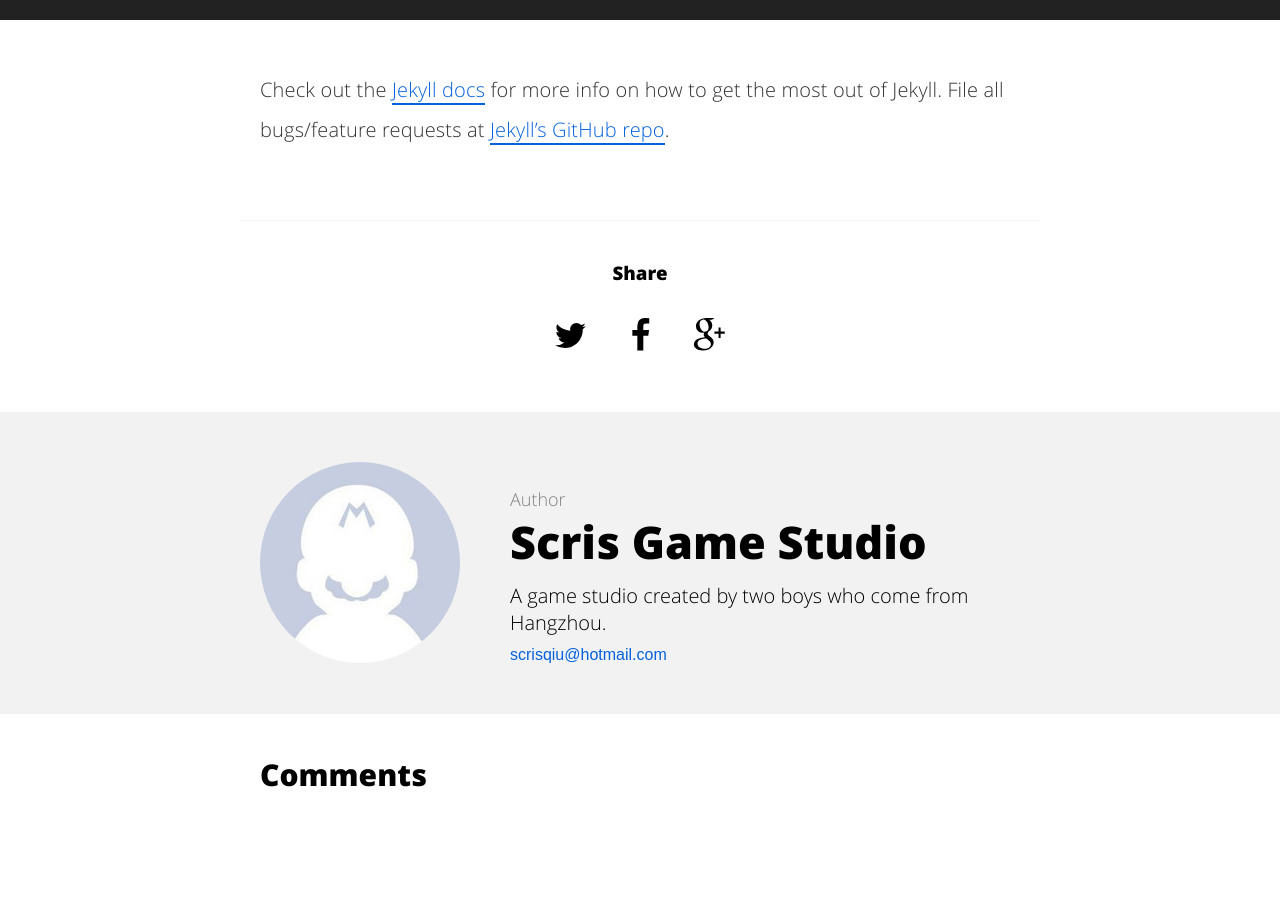
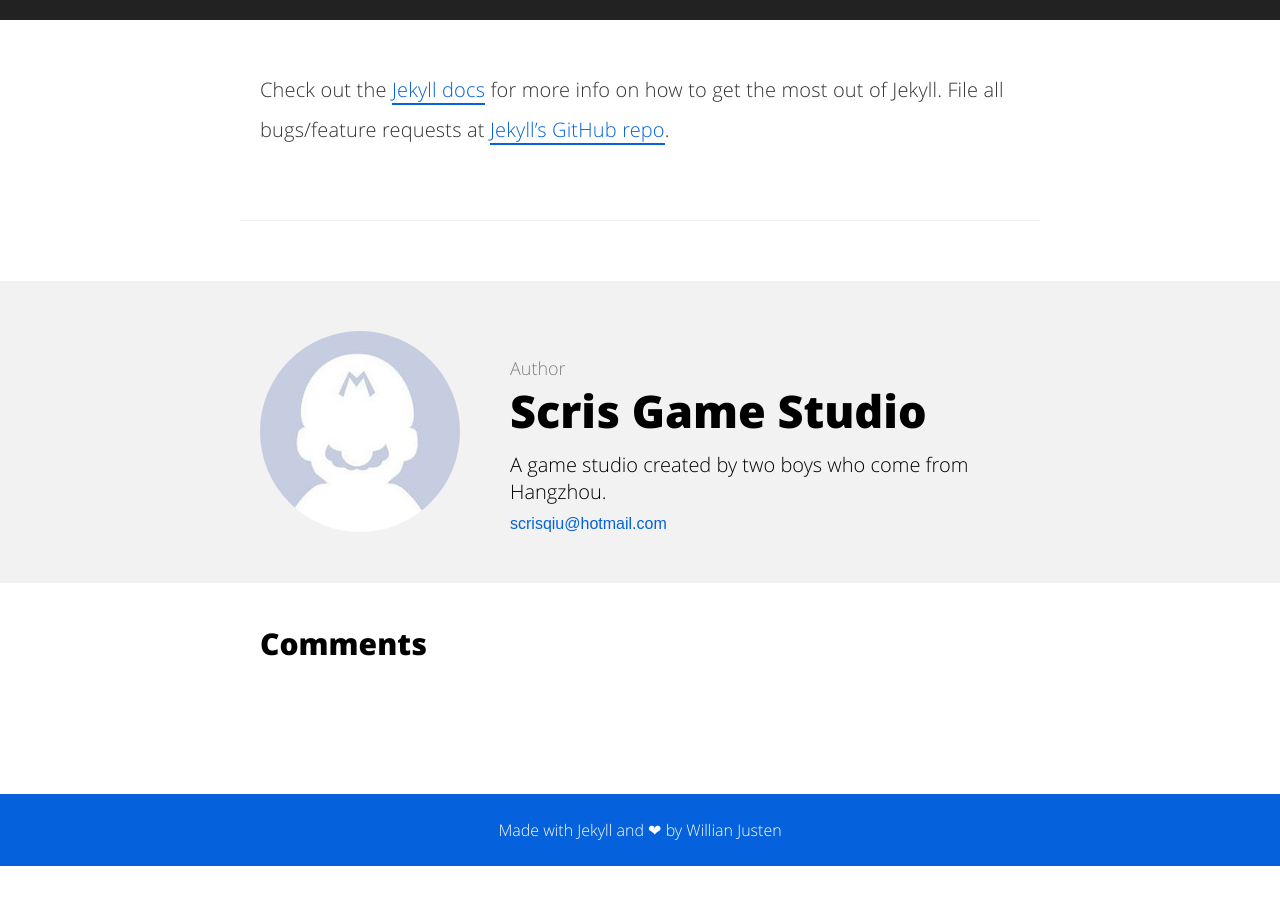
Before and after one commit to ScrisStudio/scris.top, a Jekyll site: the page built from _posts/2015-08-04-welcome-to-jekyll.md, in a window 1280 px wide and 900 px high, scrolled down 1366 px. Built offline with Jekyll 4.4.1, drawn with Linux system fonts in a browser that asks for light colours; comment, search, counter and statistics services are not loaded; after the commit the page ends 2232 px from its top, so only the background shows below that.

Commit message:
Update share.html

```diff
--- a/_includes/share.html
+++ b/_includes/share.html
@@ -1,5 +1,5 @@
 <section class="share">
-    <h3>Share</h3>
+    <!--<h3>Share</h3>
     <a aria-label="Share on Twitter" href="https://twitter.com/intent/tweet?text=&quot;{{ page.twitter_text }}&quot;%20{{ site.url }}{{ page.url }}%20via%20&#64;{{ site.twitter_username }}&hashtags={% for tag in page.tags %}{{tag}},{% endfor %}"
     onclick="window.open(this.href, 'twitter-share', 'width=550,height=235');return false;" title="Share on Twitter">
         <svg class="icon icon-twitter"><use xlink:href="#icon-twitter"></use></svg>
@@ -11,5 +11,5 @@
     <a aria-label="Share on Google Plus" href="https://plus.google.com/share?url={{ site.url }}{{ page.url }}"
     onclick="window.open(this.href, 'google-plus-share', 'width=490,height=530');return false;" title="Share on Google+">
         <svg class="icon icon-google-plus"><use xlink:href="#icon-google-plus"></use></svg>
-    </a>
+    </a>-->
 </section>
```
